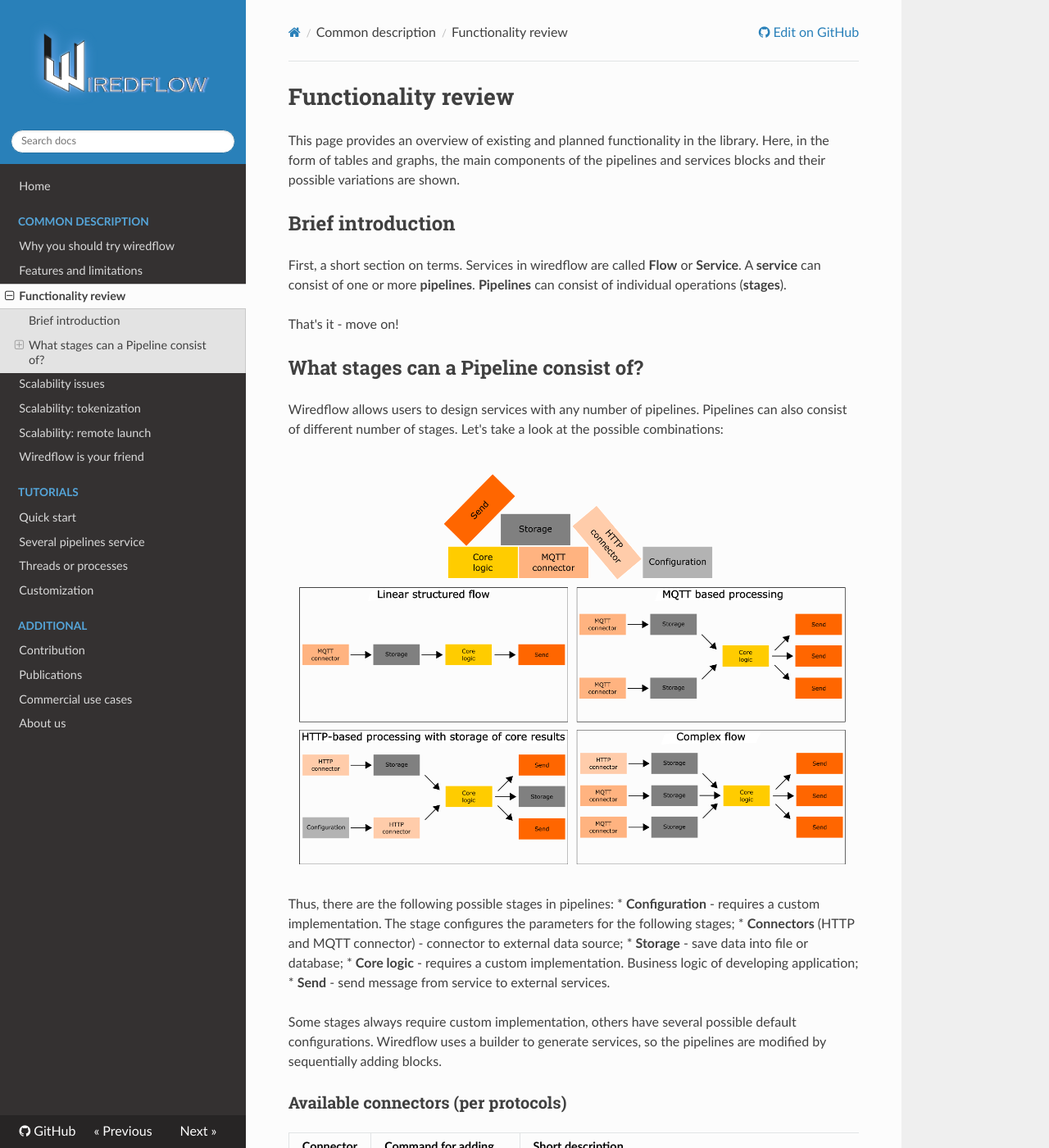
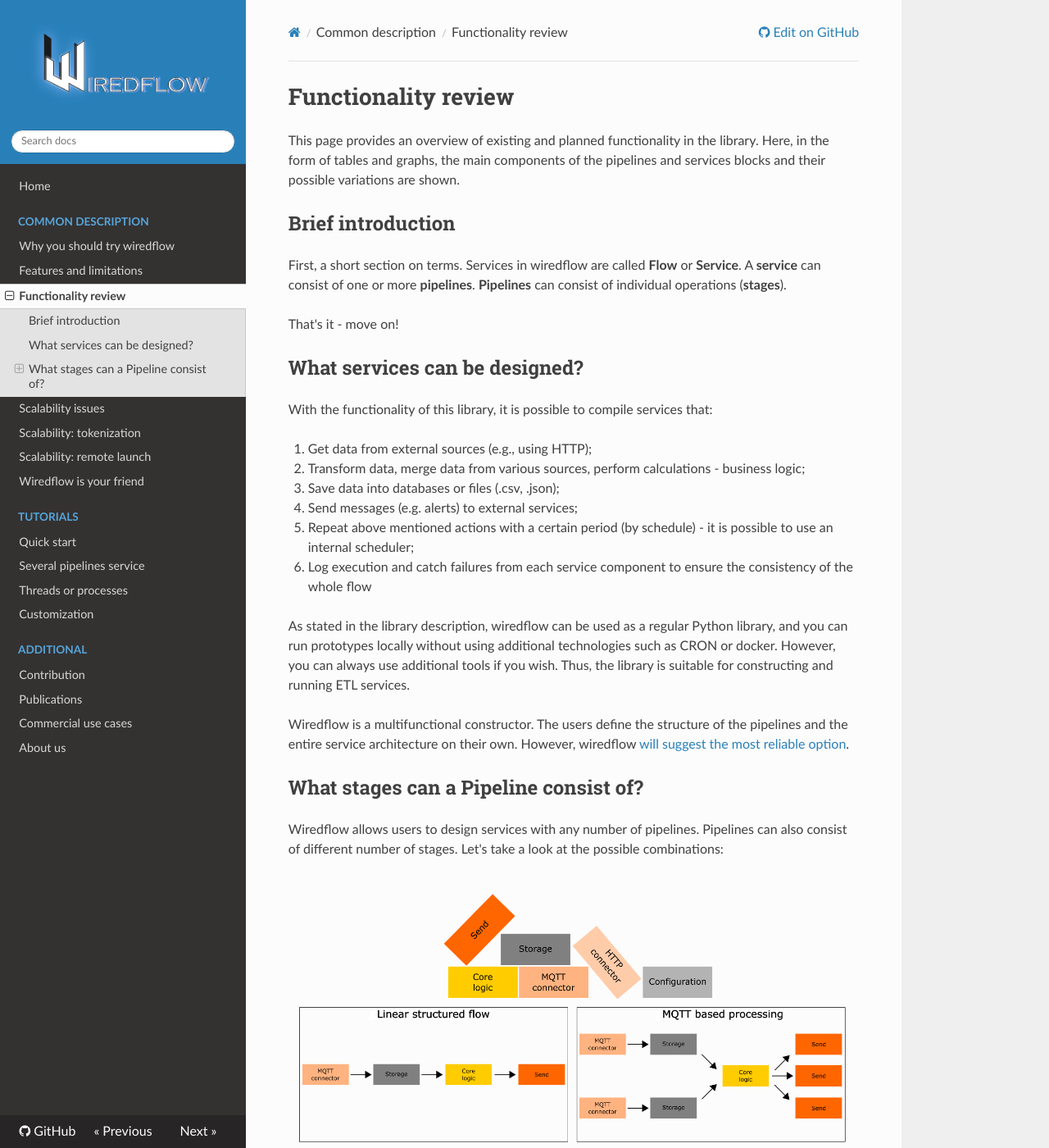
Before and after one commit to wiredhut/wiredflow, an MkDocs documentation site: the page built from docs/common/functionality_review.md, in a window 1280 px wide and 1400 px high. Shown: the whole window at 82% size. Built offline with MkDocs 1.6.1, drawn with Linux system fonts in a browser that asks for light colours; nearby versions of some CDN libraries; some of the changed text lies outside the part shown.

```diff
--- a/docs/common/functionality_review.md
+++ b/docs/common/functionality_review.md
@@ -12,6 +12,27 @@ A **service** can consist of one or more **pipelines**.
 
 That's it - move on!
 
+## What services can be designed?
+
+With the functionality of this library, it is possible to compile services that:
+
+1. Get data from external sources (e.g., using HTTP);
+2. Transform data, merge data from various sources, perform calculations - business logic;
+3. Save data into databases or files (.csv, .json);
+4. Send messages (e.g. alerts) to external services;
+5. Repeat above mentioned actions with a certain period (by schedule) - it is possible to use an internal scheduler;
+6. Log execution and catch failures from each service component to ensure the consistency of the whole flow
+
+As stated in the library description, wiredflow can be used as a regular
+Python library, and you can run prototypes locally without using additional
+technologies such as CRON or docker.
+However, you can always use additional tools if you wish.
+Thus, the library is suitable for constructing and running ETL services.
+
+Wiredflow is a multifunctional constructor. The users define the structure of
+the pipelines and the entire service architecture on their own.
+However, wiredflow [will suggest the most reliable option](friend.md).
+
 ## What stages can a Pipeline consist of?
 
 Wiredflow allows users to design services with any number of pipelines. Pipelines can also consist of different number of stages.
@@ -20,11 +41,12 @@ Let's take a look at the possible combinations:
 <img src="https://raw.githubusercontent.com/wiredhut/wiredflow/main/docs/media/flow_examples.png" width="800"/>
 
 Thus, there are the following possible stages in pipelines:
-* **Configuration** - requires a custom implementation. The stage configures the parameters for the following stages;
-* **Connectors** (HTTP and MQTT connector) - connector to external data source;
-* **Storage** - save data into file or database;
-* **Core logic** - requires a custom implementation. Business logic of developing application;
-* **Send** - send message from service to external services.
+
+- **Configuration** - requires a custom implementation. The stage configures the parameters for the following stages;
+- **Connectors** (HTTP and MQTT connector) - connector to external data source;
+- **Storage** - save data into file or database;
+- **Core logic** - requires a custom implementation. Business logic of developing application;
+- **Send** - send message from service to external services.
 
 Some stages always require custom implementation, others have several possible default configurations.
 Wiredflow uses a builder to generate services, so the pipelines are modified by sequentially adding blocks.
```
Also changed, not shown: docs/common/scalability.md (+25 -3 lines), docs/media/scalability_process.png (added), docs/media/scalability_remote.png (added), docs/media/scalability_source.png, docs/media/scalability_tokenization.png (added).
